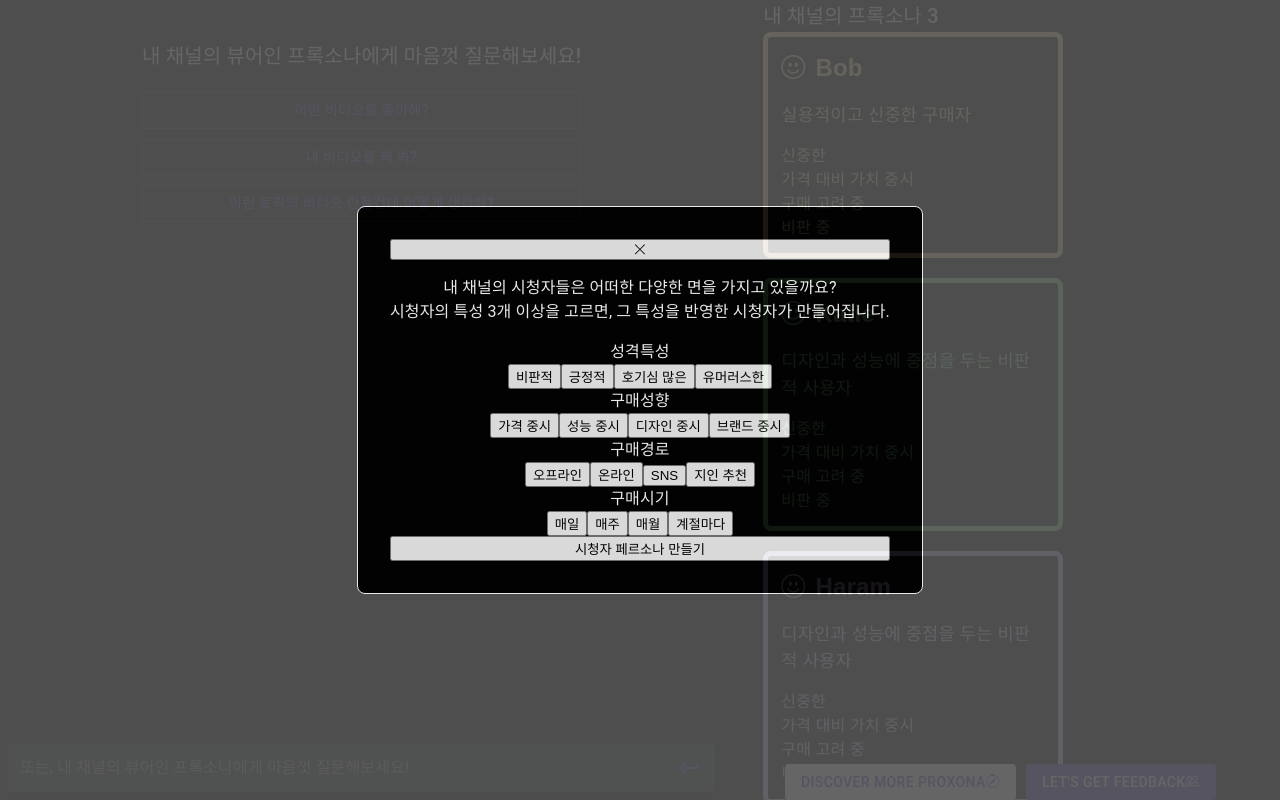
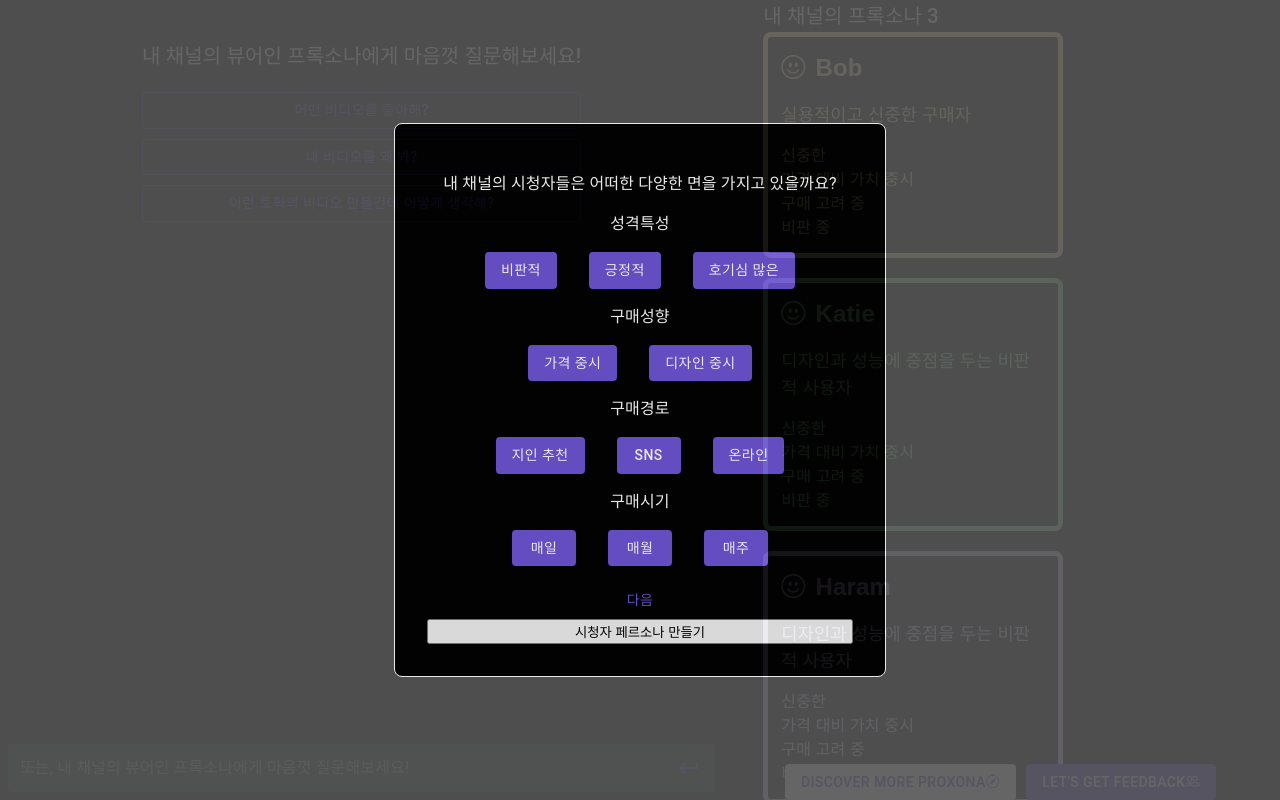
Before and after one commit to kixlab/proxona-front, a React (Create React App) app in the folder proxona-interface/: page /1/persona/discover in a window 1280 px wide. Built offline with nearby package versions, Linux system fonts and the light colour scheme.

Commit message:
end to end

```diff
--- a/proxona-interface/src/components/DiscoverProxonaModal/DiscoverProxona.jsx
+++ b/proxona-interface/src/components/DiscoverProxonaModal/DiscoverProxona.jsx
@@ -5,6 +5,7 @@ import "./DiscoverProxona.css";
 import { useNavigate, useLocation } from "react-router-dom";
 import { disableBodyScroll, enableBodyScroll } from "body-scroll-lock";
 import { ModalWrapper } from "../../pages/styles/DesignSystem";
+import SelectPersona from "../../pages/SelectPersona";
 
 const DiscoverProxona = () => {
 	const navigate = useNavigate();
@@ -44,34 +45,8 @@ const DiscoverProxona = () => {
 	return (
 		<ModalWrapper>
 			<div className="container detailproxona_container">
-				<button
-					className="btn"
-					ref={modalRef}
-					onClick={() => navigate(location.state.previousLocation.pathname)}
-				>
-					<i class="bi bi-x-lg"></i>
-				</button>
-				<p>
-					내 채널의 시청자들은 어떠한 다양한 면을 가지고 있을까요? <br></br>
-					시청자의 특성 3개 이상을 고르면, 그 특성을 반영한 시청자가
-					만들어집니다.{" "}
-				</p>
-				{Object.keys(features).map((feature, key) => {
-					return (
-						<div
-							className="d-flex flex-row justify-content-center align-items-center p-2"
-							key={key}
-						>
-							<div>{feature}</div>
-							{features[feature].map((element) => {
-								return (
-									<button className="btn btn-secondary m-2">{element}</button>
-								);
-							})}
-						</div>
-					);
-				})}
-				<button className="btn btn-secondary">시청자 페르소나 만들기</button>
+				<SelectPersona />
+				<button>시청자 페르소나 만들기</button>
 			</div>
 		</ModalWrapper>
 	);
--- /dev/null
+++ b/proxona-interface/src/components/SelectAttributes/SelectAttributes.jsx
@@ -0,0 +1,120 @@
+import React, { useState, useEffect, useCallback, useMemo } from "react";
+import { features2 } from "../../data/dummy";
+import { Stack, Button, Box } from "@mui/material";
+import { Link, Route, Routes, useNavigate, useParams } from "react-router-dom";
+import "../../pages/styles/index.css";
+
+function groupBy(array, key) {
+	return array.reduce((result, currentItem) => {
+		// Get the value of the key for the current item
+		const keyValue = currentItem[key];
+
+		// If the key doesn't exist in the result object, initialize it with an empty array
+		if (!result[keyValue]) {
+			result[keyValue] = [];
+		}
+
+		// Add the current item to the array for the key
+		result[keyValue].push(currentItem);
+
+		return result;
+	}, {}); // Initialize the result as an empty object
+}
+
+const SelectAttributes = () => {
+	const [personaEle, setPersonaEle] = useState(features2);
+	const [selectedEle, setSelectedEle] = useState(features2);
+	const [submittedEles, setSubmittedEles] = useState(null);
+	const navigate = useNavigate();
+	const { id } = useParams();
+
+	const clickEle = useCallback((feature, element) => {
+		// setSelectedEle(element);
+
+		const result = groupBy(selectedEle, feature);
+
+		setSelectedEle(result[element]);
+	}, []);
+
+	const mergedFeature = useMemo(() => {
+		const mergedFeatures = personaEle.reduce((acc, curr) => {
+			Object.entries(curr).forEach(([key, value]) => {
+				if (!acc[key]) {
+					acc[key] = [];
+				}
+				if (!acc[key].includes(value)) {
+					acc[key].push(value);
+				}
+			});
+			return acc;
+		}, {});
+		return mergedFeatures;
+	}, [personaEle]);
+
+	const mergedSelectFeature = useMemo(() => {
+		const mergedSelectFeatures = selectedEle.reduce((acc, curr) => {
+			Object.entries(curr).forEach(([key, value]) => {
+				if (!acc[key]) {
+					acc[key] = [];
+				}
+				if (!acc[key].includes(value)) {
+					acc[key].push(value);
+				}
+			});
+			return acc;
+		}, {});
+		return Object.values(mergedSelectFeatures).flat(1);
+	}, [selectedEle]);
+
+	useEffect(() => {
+		setSubmittedEles(mergedFeature);
+		console.log(selectedEle);
+	}, [selectedEle]);
+
+	return (
+		<Stack
+			sx={{
+				height: "100%",
+				justifyContent: "center",
+				alignItems: "center",
+			}}
+		>
+			<Box sx={{ textAlign: "center", m: 2 }}>
+				내 채널의 시청자들은 어떠한 다양한 면을 가지고 있을까요?{" "}
+			</Box>
+			<Box>
+				{Object.keys(mergedFeature).map((feature, key) => {
+					return (
+						<div key={key}>
+							<div>{feature}</div>
+							{mergedFeature[feature].map((element, key) => {
+								const isDisabled = mergedSelectFeature.includes(element)
+									? ""
+									: "disabled";
+								return (
+									<Button
+										sx={{ m: 2 }}
+										key={key}
+										variant="contained"
+										onClick={() => clickEle(feature, element)}
+										disabled={isDisabled}
+									>
+										{element}
+									</Button>
+								);
+							})}
+						</div>
+					);
+				})}
+			</Box>
+			{/* {submittedEles.map((ele) => {
+				return <div> {ele}</div>;
+			})} */}
+			<Button LinkComponent={Link} to={`/${id}/result`}>
+				다음
+			</Button>
+		</Stack>
+	);
+};
+
+export default SelectAttributes;
--- a/proxona-interface/src/pages/SelectPersona.jsx
+++ b/proxona-interface/src/pages/SelectPersona.jsx
@@ -3,105 +3,10 @@ import { features2 } from "../data/dummy";
 import { Stack, Button, Box } from "@mui/material";
 import { Link, Route, Routes, useNavigate, useParams } from "react-router-dom";
 import "./styles/index.css";
-
-function groupBy(array, key) {
-	return array.reduce((result, currentItem) => {
-		// Get the value of the key for the current item
-		const keyValue = currentItem[key];
-
-		// If the key doesn't exist in the result object, initialize it with an empty array
-		if (!result[keyValue]) {
-			result[keyValue] = [];
-		}
-
-		// Add the current item to the array for the key
-		result[keyValue].push(currentItem);
-
-		return result;
-	}, {}); // Initialize the result as an empty object
-}
+import SelectAttributes from "../components/SelectAttributes/SelectAttributes";
 
 const SelectPersona = () => {
-	const [personaEle, setPersonaEle] = useState(features2);
-	const [selectedEle, setSelectedEle] = useState(features2);
-	const [submittedEles, setSubmittedEles] = useState(null);
-	const navigate = useNavigate();
-	const { id } = useParams();
-
-	const clickEle = useCallback((feature, element) => {
-		// setSelectedEle(element);
-
-		const result = groupBy(selectedEle, feature);
-		setSelectedEle(result[element]);
-	}, []);
-
-	const mergedFeature = useMemo(() => {
-		const mergedFeatures = personaEle.reduce((acc, curr) => {
-			Object.entries(curr).forEach(([key, value]) => {
-				if (!acc[key]) {
-					acc[key] = [];
-				}
-				if (!acc[key].includes(value)) {
-					acc[key].push(value);
-				}
-			});
-			return acc;
-		}, {});
-		return mergedFeatures;
-	}, [personaEle]);
-
-	const mergedSelectFeature = useMemo(() => {
-		const mergedSelectFeatures = selectedEle.reduce((acc, curr) => {
-			Object.entries(curr).forEach(([key, value]) => {
-				if (!acc[key]) {
-					acc[key] = [];
-				}
-				if (!acc[key].includes(value)) {
-					acc[key].push(value);
-				}
-			});
-			return acc;
-		}, {});
-		return Object.values(mergedSelectFeatures).flat(1);
-	}, [selectedEle]);
-
-	useEffect(() => {
-		setSubmittedEles(mergedFeature);
-	}, [selectedEle]);
-
-	return (
-		<Stack>
-			<Box> 내 채널의 시청자들은 어떠한 다양한 면을 가지고 있을까요? </Box>
-
-			{Object.keys(mergedFeature).map((feature, key) => {
-				return (
-					<div key={key}>
-						<div>{feature}</div>
-						{mergedFeature[feature].map((element) => {
-							const isDisabled = mergedSelectFeature.includes(element)
-								? ""
-								: "disabled";
-							return (
-								<Button
-									variant="contained"
-									onClick={() => clickEle(feature, element)}
-									disabled={isDisabled}
-								>
-									{element}
-								</Button>
-							);
-						})}
-					</div>
-				);
-			})}
-			{/* {submittedEles.map((ele) => {
-				return <div> {ele}</div>;
-			})} */}
-			<Button LinkComponent={Link} to={`/${id}/result`}>
-				다음
-			</Button>
-		</Stack>
-	);
+	return <SelectAttributes></SelectAttributes>;
 };
 
 export default SelectPersona;
```
